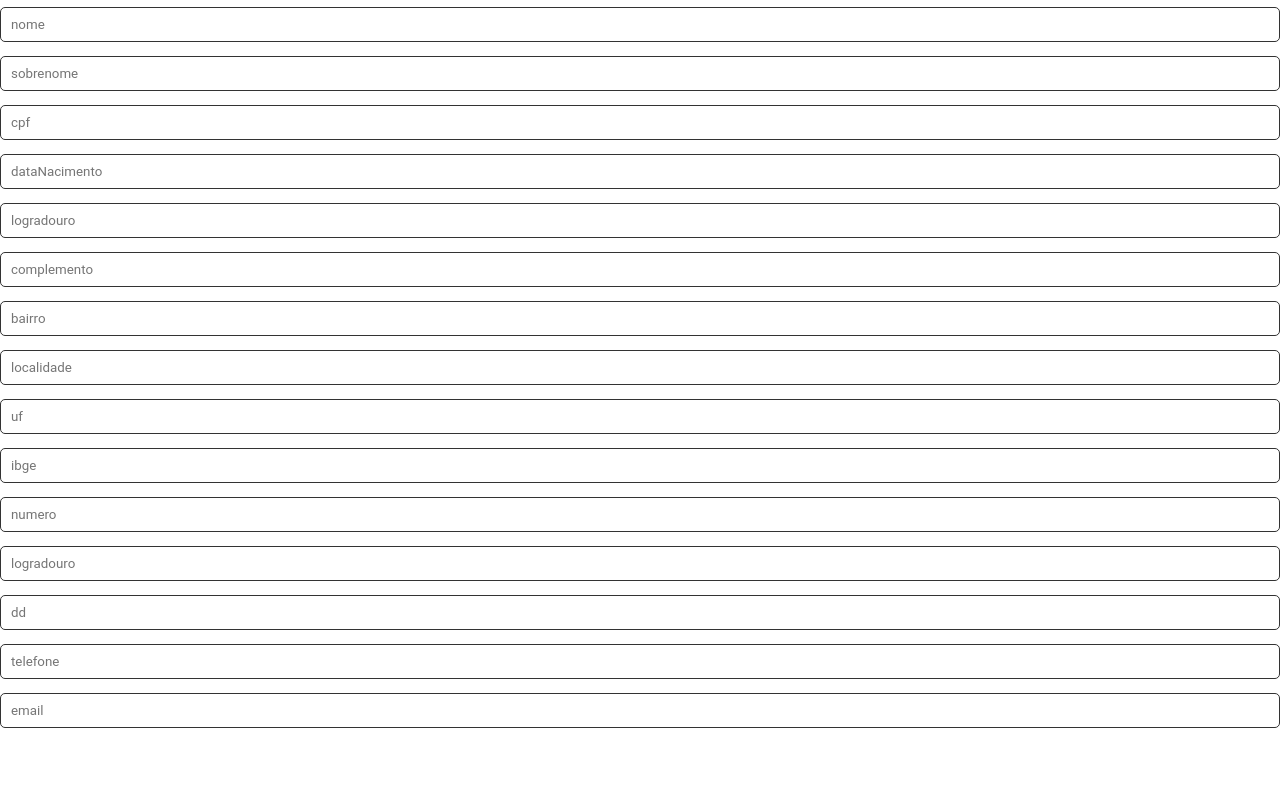
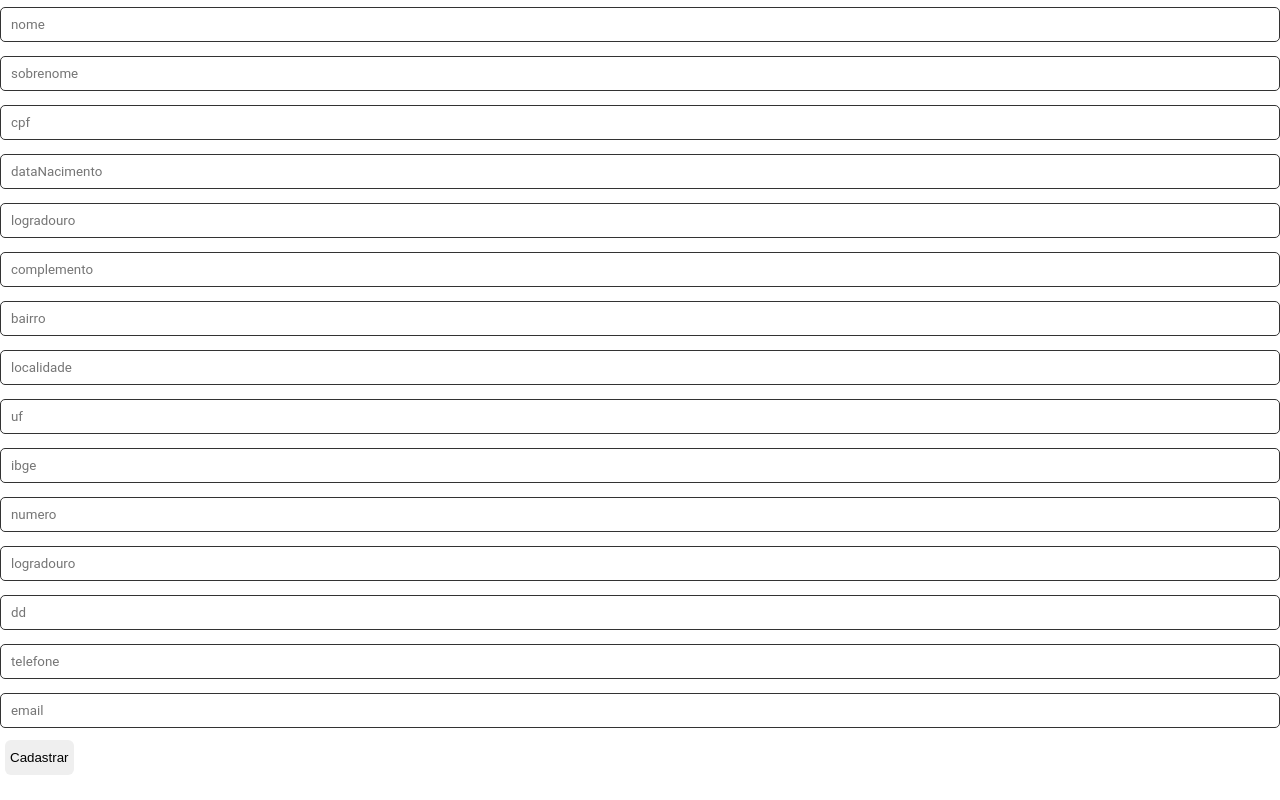
Before and after one commit to rdsdo100/academia_front, a React (Create React App) app: page /cadastro-usuario in a window 1280 px wide. Built offline with nearby package versions, Linux system fonts and the light colour scheme.

Commit message:
iniciando cadastro de pessoas

```diff
--- a/src/pages/CadastroUsuario/index.tsx
+++ b/src/pages/CadastroUsuario/index.tsx
@@ -24,6 +24,9 @@ const CadastroUsuario: React.FC = () => {
             <Input placeholder= "email" type='email'></Input>
 
 
+        <button type='submit'>Cadastrar</button>
+
+
 </Container>
 
     )
```
Also changed, not shown: 1 other file (tests, documents, lock files or other folders).
